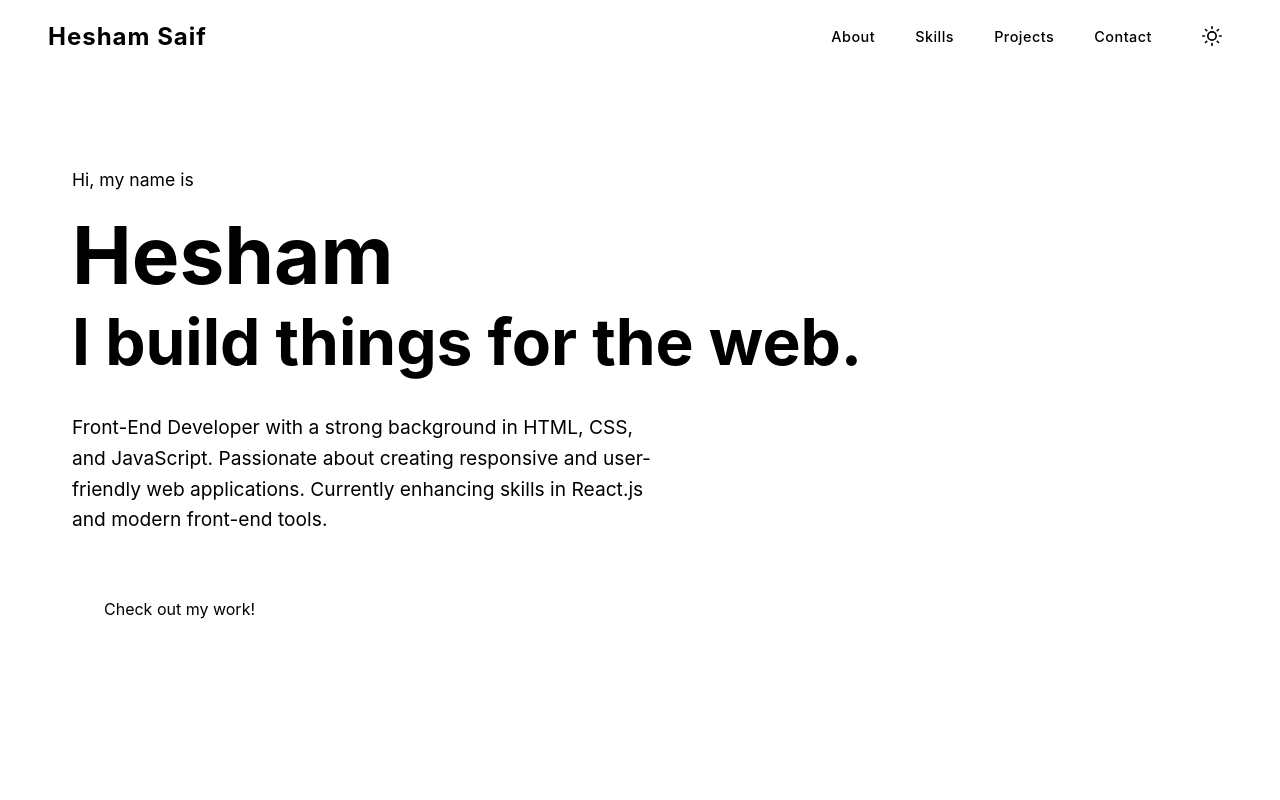
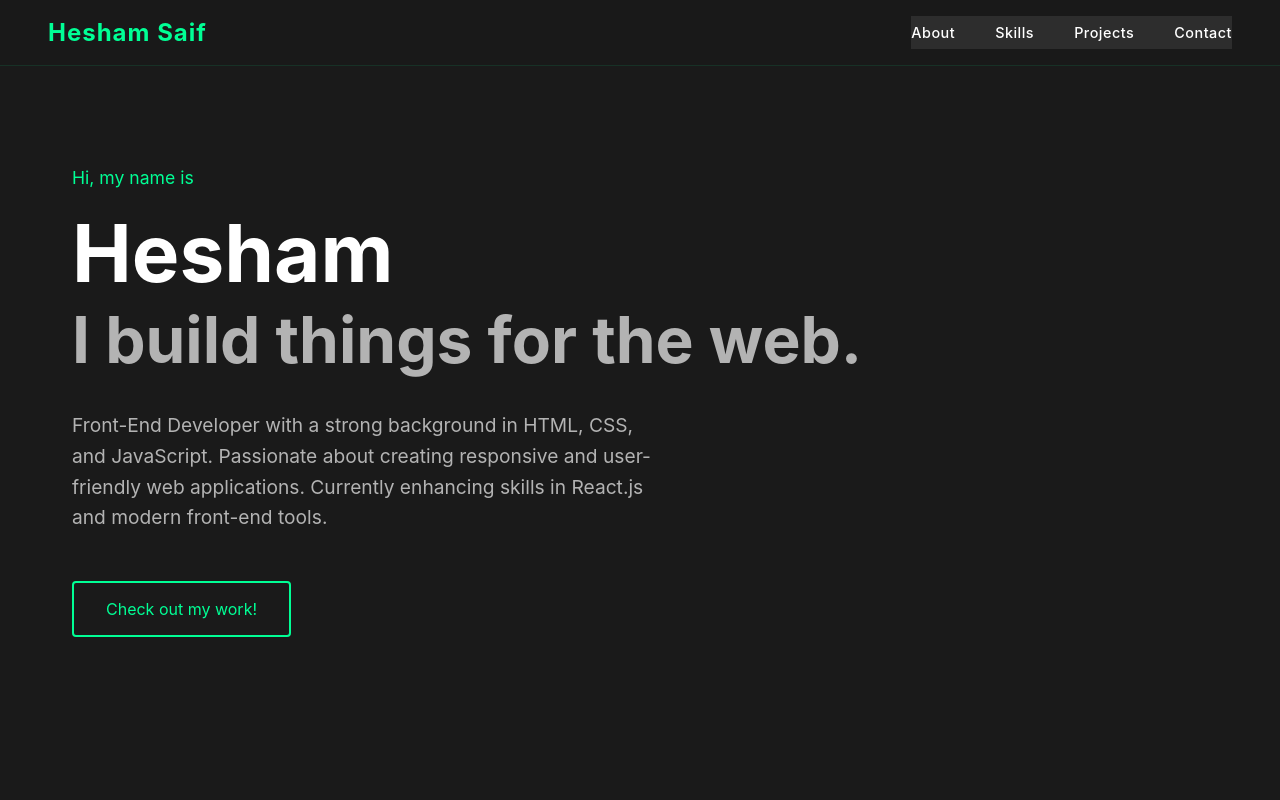
Before and after one commit to heshammmsaifff/hesham-saif-portfolio, a React (Create React App) app: page / in a window 1280 px wide. Shown: the top 800 px of the page. Built offline with nearby package versions, Linux system fonts and the light colour scheme.

Commit message:
Remove light mode and updated Navbar for dark-only theme

```diff
--- a/src/App.css
+++ b/src/App.css
@@ -7,17 +7,6 @@
   --accent: #00ff95; /* Bright mint */
   --nav-bg: rgba(26, 26, 26, 0.95);
   --nav-border: rgba(0, 255, 149, 0.1);
-}
-
-/* Light theme - Clean, minimal colors */
-[data-theme="light"] {
-  --bg-primary: #ffffff; /* Pure white */
-  --bg-secondary: #f0f0f0; /* Light gray */
-  --text-primary: #1a1a1a; /* Deep charcoal */
-  --text-secondary: #666666; /* Medium gray */
-  --accent: #00b368; /* Deep mint */
-  --nav-bg: rgba(255, 255, 255, 0.95);
-  --nav-border: rgba(0, 179, 104, 0.1);
 }
 
 * {
--- a/src/components/Navbar.js
+++ b/src/components/Navbar.js
@@ -3,22 +3,9 @@
 
 const Navbar = () => {
   const [isOpen, setIsOpen] = useState(false);
-  const [isDark, setIsDark] = useState(true);
-
   useEffect(() => {
-    const savedTheme = localStorage.getItem("theme");
-    if (savedTheme) {
-      setIsDark(savedTheme === "dark");
-      document.documentElement.setAttribute("data-theme", savedTheme);
-    }
+    document.documentElement.setAttribute("data-theme", "dark");
   }, []);
-
-  const toggleTheme = () => {
-    const newTheme = isDark ? "light" : "dark";
-    setIsDark(!isDark);
-    localStorage.setItem("theme", newTheme);
-    document.documentElement.setAttribute("data-theme", newTheme);
-  };
 
   return (
     <nav className="navbar">
@@ -31,49 +18,6 @@
         <a href="#skills">Skills</a>
         <a href="#projects">Projects</a>
         <a href="#contact">Contact</a>
-        <button
-          onClick={toggleTheme}
-          className="theme-toggle"
-          aria-label="Toggle theme"
-        >
-          {isDark ? (
-            <svg
-              xmlns="http://www.w3.org/2000/svg"
-              width="20"
-              height="20"
-              viewBox="0 0 24 24"
-              fill="none"
-              stroke="currentColor"
-              strokeWidth="2"
-              strokeLinecap="round"
-              strokeLinejoin="round"
-            >
-              <circle cx="12" cy="12" r="5" />
-              <line x1="12" y1="1" x2="12" y2="3" />
-              <line x1="12" y1="21" x2="12" y2="23" />
-              <line x1="4.22" y1="4.22" x2="5.64" y2="5.64" />
-              <line x1="18.36" y1="18.36" x2="19.78" y2="19.78" />
-              <line x1="1" y1="12" x2="3" y2="12" />
-              <line x1="21" y1="12" x2="23" y2="12" />
-              <line x1="4.22" y1="19.78" x2="5.64" y2="18.36" />
-              <line x1="18.36" y1="5.64" x2="19.78" y2="4.22" />
-            </svg>
-          ) : (
-            <svg
-              xmlns="http://www.w3.org/2000/svg"
-              width="20"
-              height="20"
-              viewBox="0 0 24 24"
-              fill="none"
-              stroke="currentColor"
-              strokeWidth="2"
-              strokeLinecap="round"
-              strokeLinejoin="round"
-            >
-              <path d="M21 12.79A9 9 0 1 1 11.21 3 7 7 0 0 0 21 12.79z" />
-            </svg>
-          )}
-        </button>
       </div>
 
       <div className="hamburger" onClick={() => setIsOpen(!isOpen)}>
```
